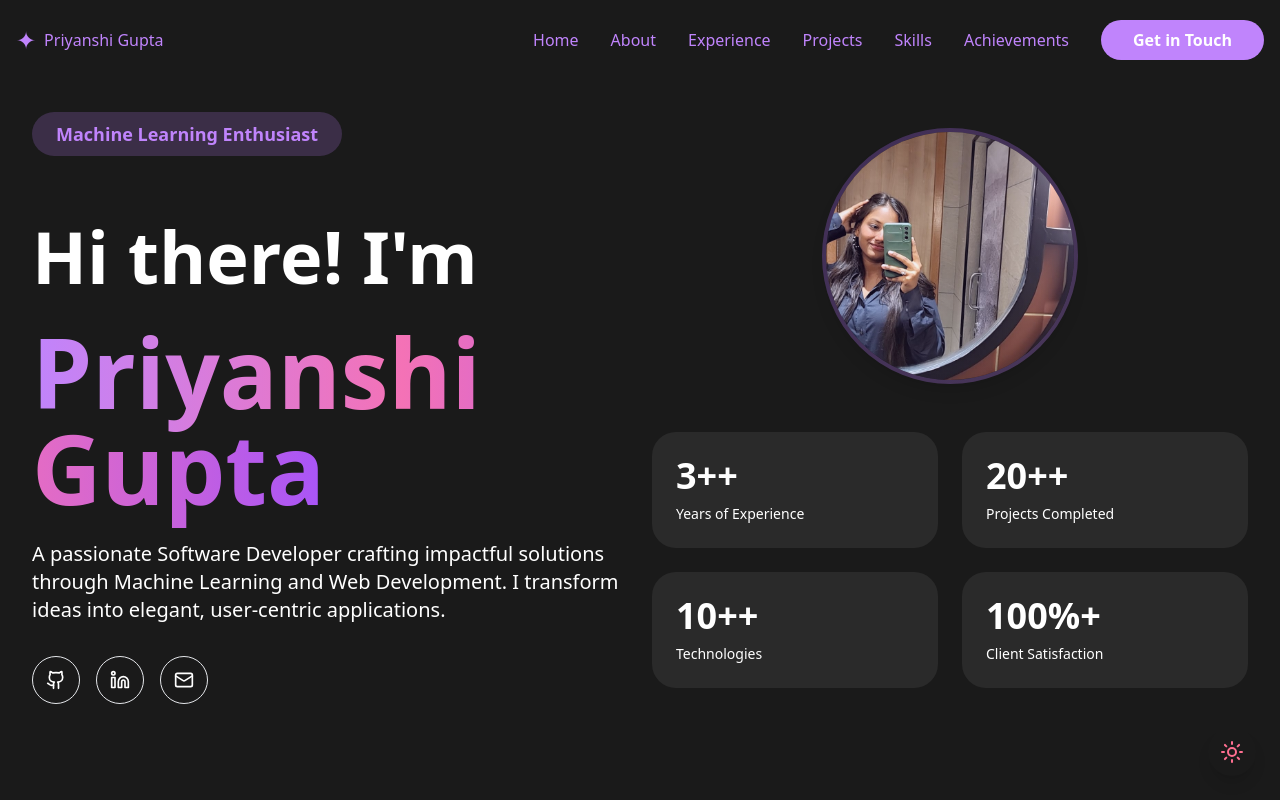
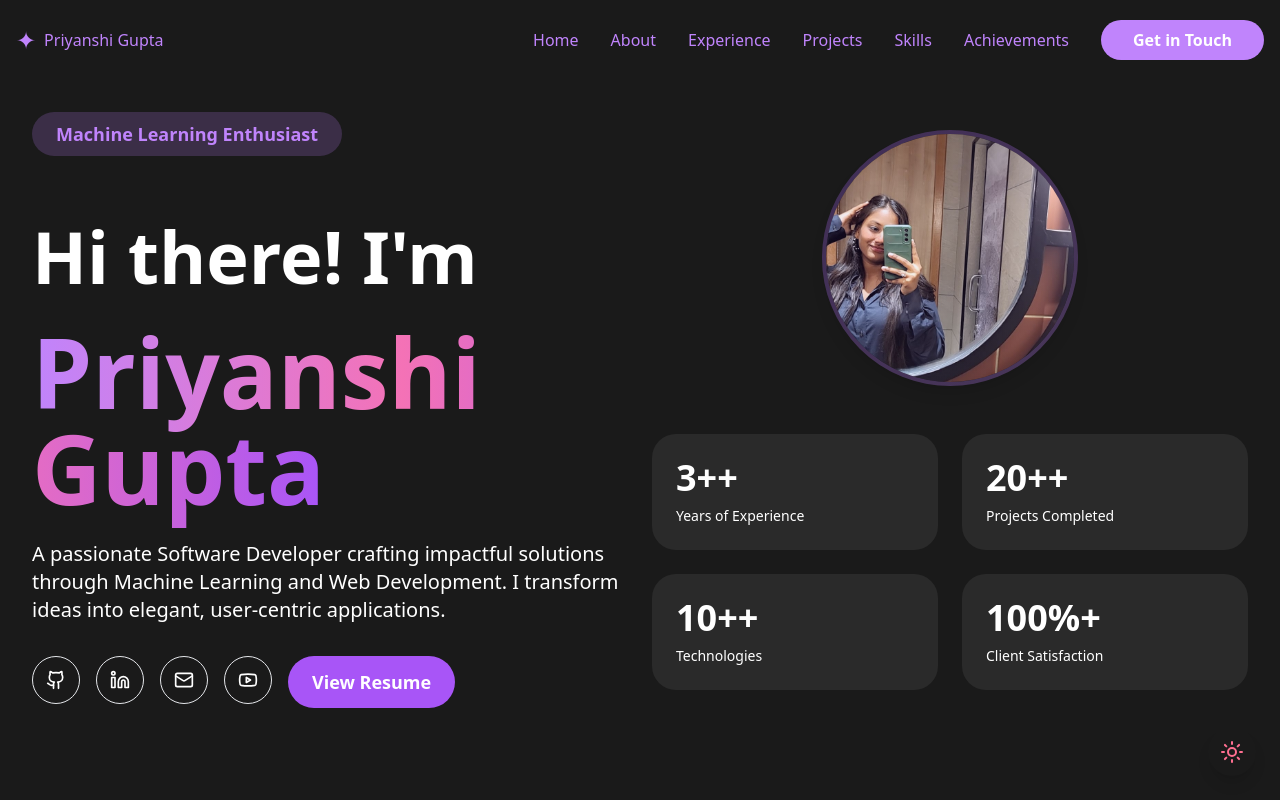
Before and after one commit to priyanshiiguptaaa/PriyanshiGupta, a React (Vite) app: page / in a window 1280 px wide. Built offline with nearby package versions, Linux system fonts and the light colour scheme.

Commit message:
Added YouTube social link to Hero section

```diff
--- a/src/components/Hero/Hero.jsx
+++ b/src/components/Hero/Hero.jsx
@@ -1,5 +1,5 @@
 import React, { useState, useEffect } from 'react';
-import { Github, Linkedin, Mail } from 'lucide-react';
+import { Github, Linkedin, Mail, Youtube } from 'lucide-react';
 import SocialButton from './SocialButton';
 import StatCard from './StatCard';
 
@@ -79,6 +79,20 @@ const Hero = () => {
                   label="Email"
                   className="hover:scale-105 transform transition-all duration-300 hover:shadow-lg"
                 />
+                <SocialButton
+                  href="https://www.youtube.com/@PriyanshiiGuptaa"
+                  icon={<Youtube className="w-5 h-5" />}
+                  label="YouTube"
+                  className="hover:scale-105 transform transition-all duration-300 hover:shadow-lg"
+                />
+                <a
+                  href="/PriyanshiGupta%20(2).pdf"
+                  target="_blank"
+                  rel="noopener noreferrer"
+                  className="inline-flex items-center px-6 py-3 rounded-full bg-violet-700 dark:bg-purple-500 text-white font-semibold text-lg hover:bg-violet-800 dark:hover:bg-purple-600 transition-colors duration-300 hover:scale-105 transform hover:shadow-lg"
+                >
+                  View Resume
+                </a>
               </div>
             </div>
           </div>
```
